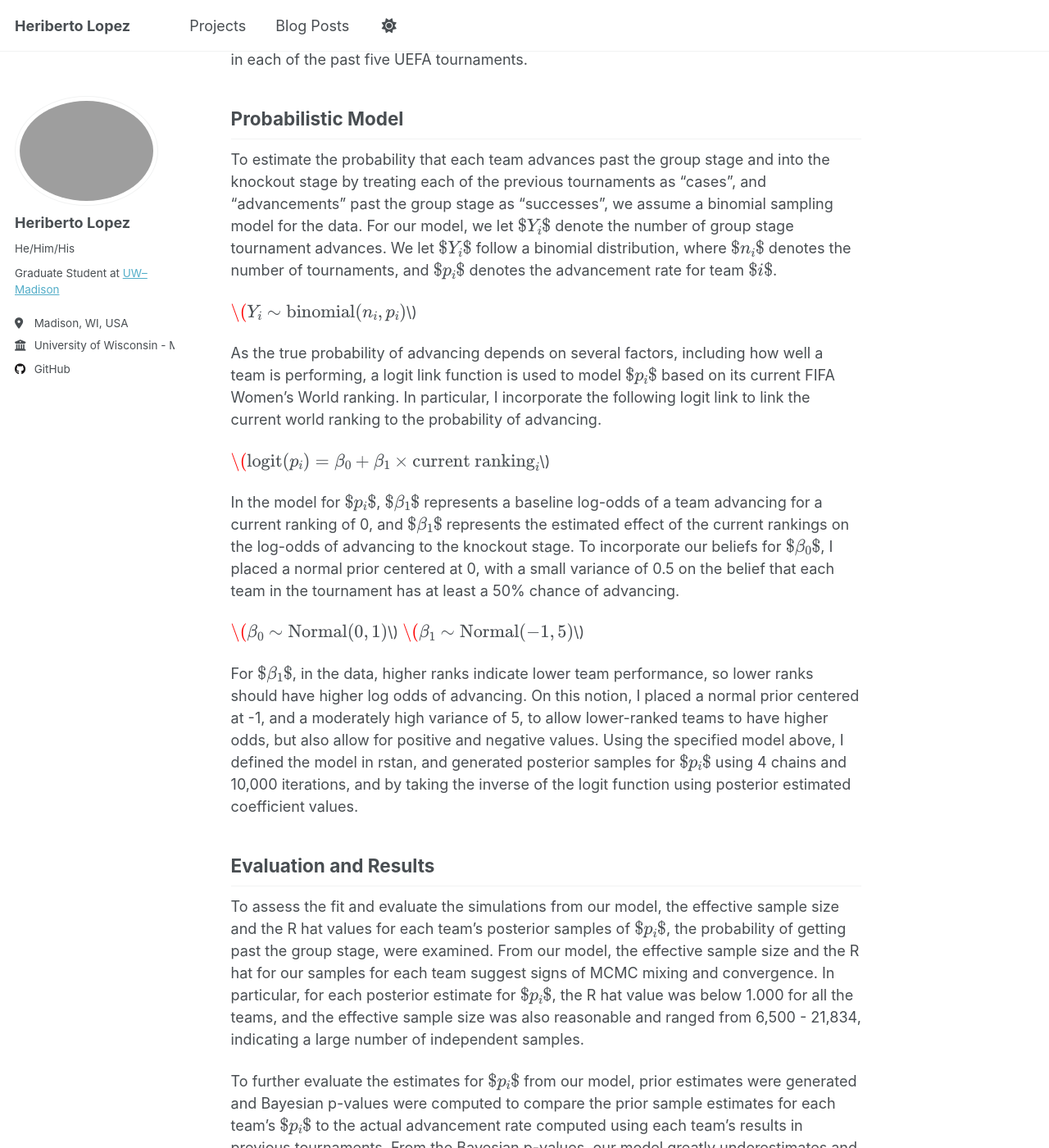
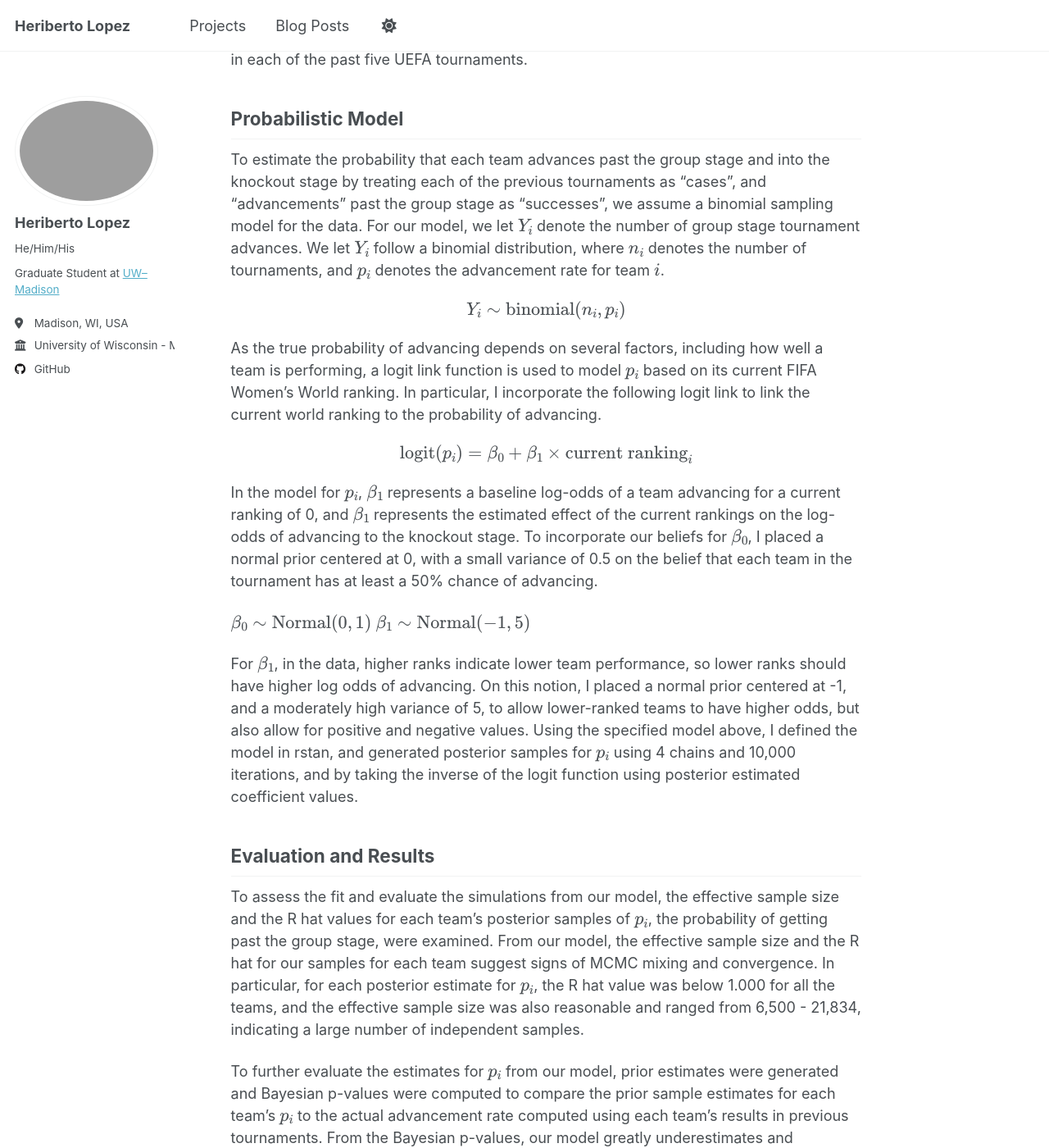
Before and after one commit to HeribertoLopez/heribertolopez.github.io, a Jekyll site: the page built from _portfolio/uefa-womens-championship.md, in a window 1280 px wide and 1400 px high, scrolled down 1295 px. Shown: the whole window at 82% size. Built offline with Jekyll 4.4.1, drawn with Linux system fonts in a browser that asks for light colours; a script that is not in the unit is left out.

Commit message:
Fix more typos

```diff
--- a/_portfolio/uefa-womens-championship.md
+++ b/_portfolio/uefa-womens-championship.md
@@ -34,26 +34,26 @@ Table 1. shows the actual rate of advancing past the group stage is higher for s
 
 ## Probabilistic Model
 
-To estimate the probability that each team advances past the group stage and into the knockout stage by treating each of the previous tournaments as "cases", and "advancements" past the group stage as "successes", we assume a binomial sampling model for the data. For our model, we let \\($Y_i$\\) denote the number of group stage tournament advances. We let \\($Y_i$\\) follow a binomial distribution, where \\($n_i$\\) denotes the number of tournaments, and \\($p_i$\\) denotes the advancement rate for team \\($i$\\).
+To estimate the probability that each team advances past the group stage and into the knockout stage by treating each of the previous tournaments as "cases", and "advancements" past the group stage as "successes", we assume a binomial sampling model for the data. For our model, we let \\(Y_i\\) denote the number of group stage tournament advances. We let \\(Y_i\\) follow a binomial distribution, where \\(n_i\\) denotes the number of tournaments, and \\(p_i\\) denotes the advancement rate for team \\(i\\).
 
-\\($$Y_i \sim \text{binomial}(n_i, p_i)$$\\)
+$$Y_i \sim \text{binomial}(n_i, p_i)$$
 
-As the true probability of advancing depends on several factors, including how well a team is performing, a logit link function is used to model \\($p_i$\\) based on its current FIFA Women's World ranking. In particular, I incorporate the following logit link to link the current world ranking to the probability of advancing.
+As the true probability of advancing depends on several factors, including how well a team is performing, a logit link function is used to model \\(p_i\\) based on its current FIFA Women's World ranking. In particular, I incorporate the following logit link to link the current world ranking to the probability of advancing.
 
-\\($$\text{logit}(p_i) = \beta_0 + \beta_1 \times \text{current ranking}_i$$\\)
+$$\text{logit}(p_i) = \beta_0 + \beta_1 \times \text{current ranking}_i$$
 
-In the model for \\($p_i$\\), \\($\beta_1$\\) represents a baseline log-odds of a team advancing for a current ranking of 0, and \\($\beta_1$\\) represents the estimated effect of the current rankings on the log-odds of advancing to the knockout stage. To incorporate our beliefs for \\($\beta_0$\\), I placed a normal prior centered at 0, with a small variance of 0.5 on the belief that each team in the tournament has at least a 50% chance of advancing.
+In the model for \\(p_i\\), \\(\beta_1\\) represents a baseline log-odds of a team advancing for a current ranking of 0, and \\(\beta_1\\) represents the estimated effect of the current rankings on the log-odds of advancing to the knockout stage. To incorporate our beliefs for \\(\beta_0\\), I placed a normal prior centered at 0, with a small variance of 0.5 on the belief that each team in the tournament has at least a 50% chance of advancing.
 
-\\($$\beta_0 \sim \text{Normal}(0, 1)$$\\)
-\\($$\beta_1 \sim \text{Normal}(-1, 5)$$\\)
+\\(\beta_0 \sim \text{Normal}(0, 1)\\)
+\\(\beta_1 \sim \text{Normal}(-1, 5)\\)
 
-For \\($\beta_1$\\), in the data, higher ranks indicate lower team performance, so lower ranks should have higher log odds of advancing. On this notion, I placed a normal prior centered at -1, and a moderately high variance of 5, to allow lower-ranked teams to have higher odds, but also allow for positive and negative values. Using the specified model above, I defined the model in rstan, and generated posterior samples for \\($p_i$\\) using 4 chains and 10,000 iterations, and by taking the inverse of the logit function using posterior estimated coefficient values.
+For \\(\beta_1\\), in the data, higher ranks indicate lower team performance, so lower ranks should have higher log odds of advancing. On this notion, I placed a normal prior centered at -1, and a moderately high variance of 5, to allow lower-ranked teams to have higher odds, but also allow for positive and negative values. Using the specified model above, I defined the model in rstan, and generated posterior samples for \\(p_i\\) using 4 chains and 10,000 iterations, and by taking the inverse of the logit function using posterior estimated coefficient values.
 
 ## Evaluation and Results
 
-To assess the fit and evaluate the simulations from our model, the effective sample size and the R hat values for each team's posterior samples of \\($p_i$\\), the probability of getting past the group stage, were examined. From our model, the effective sample size and the R hat for our samples for each team suggest signs of MCMC mixing and convergence. In particular, for each posterior estimate for \\($p_i$\\), the R hat value was below 1.000 for all the teams, and the effective sample size was also reasonable and ranged from 6,500 - 21,834, indicating a large number of independent samples.
+To assess the fit and evaluate the simulations from our model, the effective sample size and the R hat values for each team's posterior samples of \\(p_i\\), the probability of getting past the group stage, were examined. From our model, the effective sample size and the R hat for our samples for each team suggest signs of MCMC mixing and convergence. In particular, for each posterior estimate for \\(p_i\\), the R hat value was below 1.000 for all the teams, and the effective sample size was also reasonable and ranged from 6,500 - 21,834, indicating a large number of independent samples.
 
-To further evaluate the estimates for \\($p_i$\\) from our model, prior estimates were generated and Bayesian p-values were computed to compare the prior sample estimates for each team's \\($p_i$\\) to the actual advancement rate computed using each team's results in previous tournaments. From the Bayesian p-values, our model greatly underestimates and overestimates the advancement rate for teams that had an advancement rate of 1 as they got past the group stage in all of the previous five tournaments, and for teams that did not get past any group stage in any of the tournaments.
+To further evaluate the estimates for \\(p_i\\) from our model, prior estimates were generated and Bayesian p-values were computed to compare the prior sample estimates for each team's \\(p_i\\) to the actual advancement rate computed using each team's results in previous tournaments. From the Bayesian p-values, our model greatly underestimates and overestimates the advancement rate for teams that had an advancement rate of 1 as they got past the group stage in all of the previous five tournaments, and for teams that did not get past any group stage in any of the tournaments.
 
 <figure>
     <div style = "text-align: center;">
```
